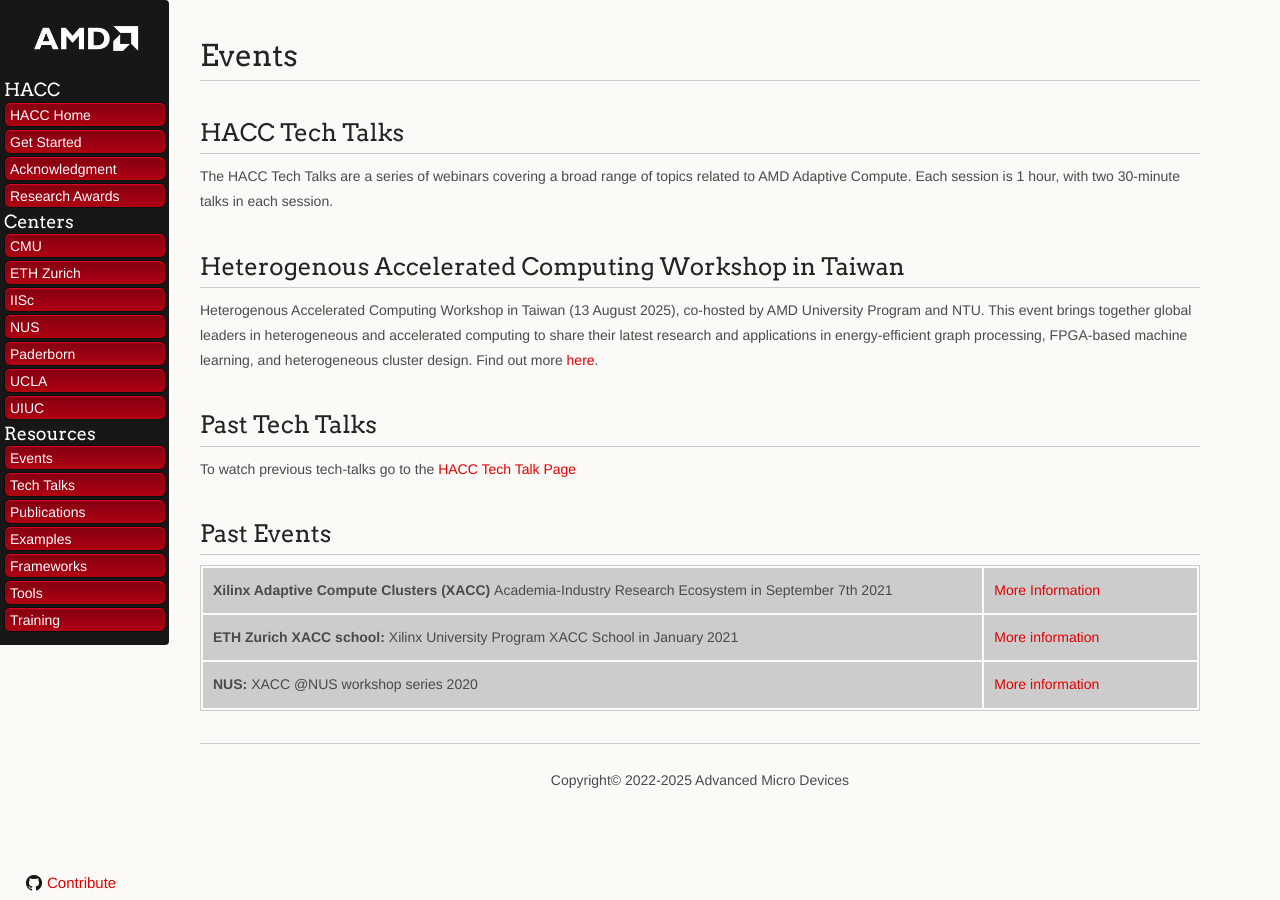
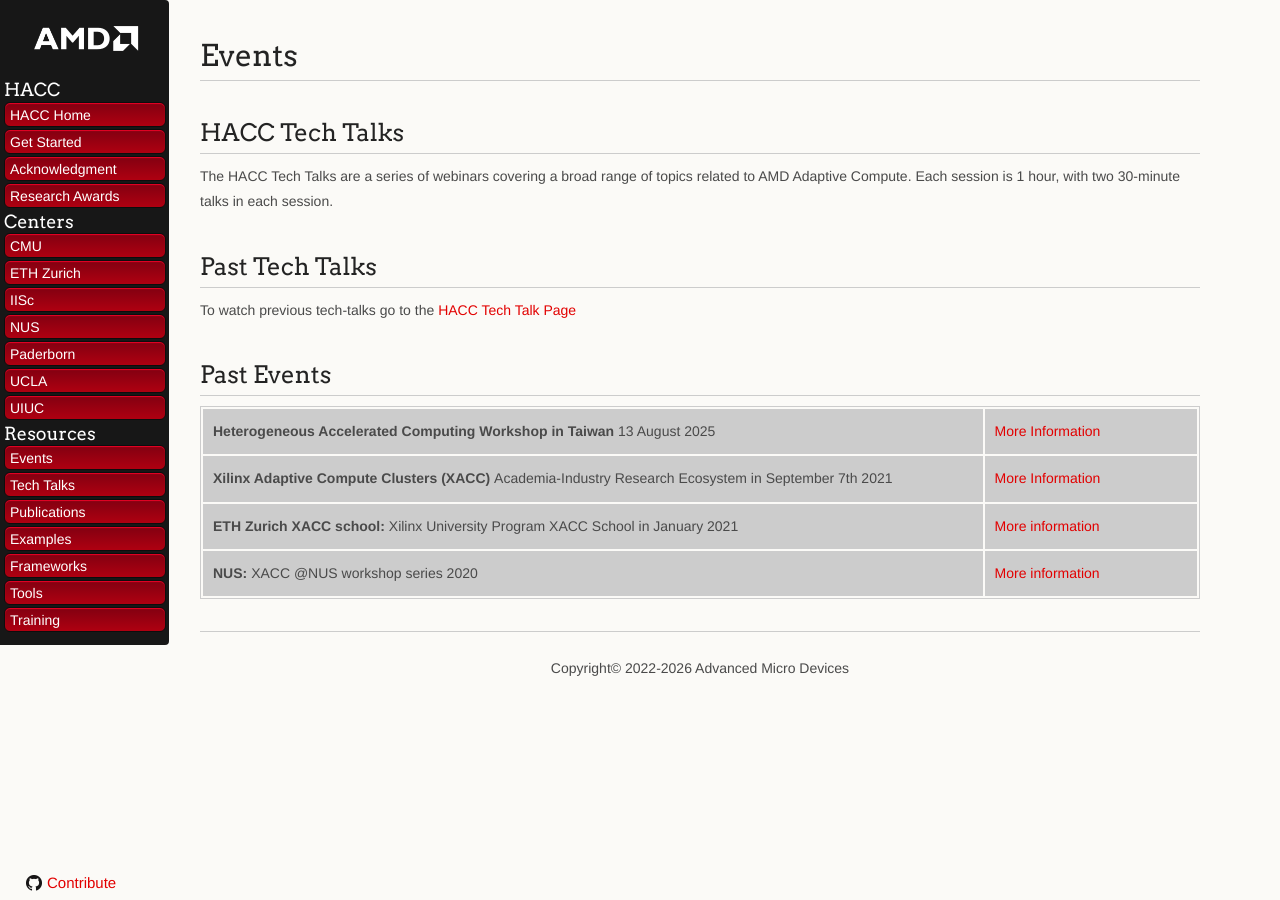
Before and after one commit to Xilinx/xacc, a Jekyll site: the page built from docs/events.md, in a window 1280 px wide. Built offline with Jekyll 4.4.1, drawn with Linux system fonts in a browser that asks for light colours; nearby versions of some CDN libraries; our own code applies the rules of GitHub Pages for plain Markdown files.

Commit message:
List Taiwan event

```diff
--- a/docs/events.md
+++ b/docs/events.md
@@ -3,10 +3,6 @@
 ## HACC Tech Talks
 
 The HACC Tech Talks are a series of webinars covering a broad range of topics related to AMD Adaptive Compute. Each session is 1 hour, with two 30-minute talks in each session.
-
-## Heterogenous Accelerated Computing Workshop in Taiwan
-
-Heterogenous Accelerated Computing Workshop in Taiwan (13 August 2025), co-hosted by AMD University Program and NTU. This event brings together global leaders in heterogeneous and accelerated computing to share their latest research and applications in energy-efficient graph processing, FPGA-based machine learning, and heterogeneous cluster design. Find out more [here](workshop_taiwan.md).
 
 <!--
 ### HACC Tech Talk 18
@@ -26,6 +22,14 @@
 ## Past Events
 
 <table class="responsive">
+  <tr>
+    <td>
+      <strong> Heterogeneous Accelerated Computing Workshop in Taiwan </strong> 13 August 2025
+    </td>
+    <td>
+      <a href="workshop_taiwan.html">More Information</a>
+    </td>
+  </tr>
   <tr>
     <td>
       <strong> Xilinx Adaptive Compute Clusters (XACC) </strong> Academia-Industry Research Ecosystem in September 7th 2021
@@ -54,4 +58,4 @@
 
 ---------------------------------------
 
-<p class="copyright">Copyright&copy; 2022-2025 Advanced Micro Devices</p>
+<p class="copyright">Copyright&copy; 2022-2026 Advanced Micro Devices</p>
```
